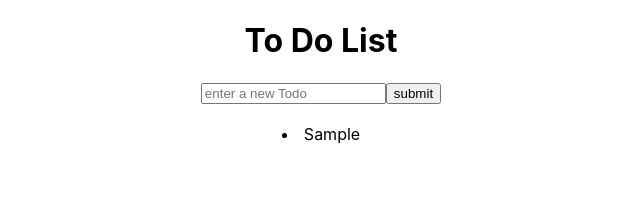
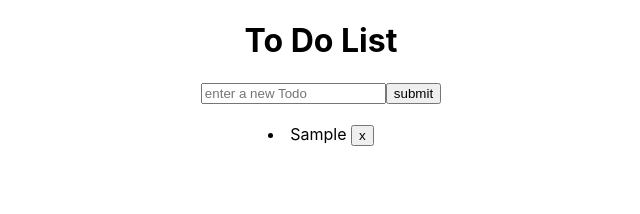
Before and after one commit to Vish-Mayer/notes-app-react, a React (Create React App) app: page / in a window 1280 px wide. Both pictures are taken after typing "Sample" into the empty fields and a click on the button "submit". Shown: the top 214 px of the page, without its empty margins (319-959 px from the left). Built offline with nearby package versions, Linux system fonts and the light colour scheme.

Commit message:
added delete button for posts

```diff
--- a/src/App.js
+++ b/src/App.js
@@ -15,10 +15,10 @@ class App extends Component {
     }
   }
 
-  handleInput(event) {
+  handleInput(e) {
     this.setState ({
       item:{
-        body: event.target.value,
+        body: e.target.value,
         id: Date.now()
       }
     })
@@ -29,7 +29,6 @@ class App extends Component {
     const newItem = this.state.item
     const list = [...this.state.list]
     list.push(newItem)
-    console.log(list)
     this.setState ({
       list,
       item:{
@@ -52,7 +51,6 @@ class App extends Component {
           value={this.state.item.body}
           onChange={this.handleInput.bind(this)}
           >
-
           </input>
           <button
           id='submit'
@@ -61,15 +59,17 @@ class App extends Component {
           </button>
         </form>
         <br/>
-
           {this.state.list.map(item => {
             return (
               <li
               id='text-output'
               key={item.id}>
                 {item.body}
+                &nbsp;
+                <button>
+                  x
+                </button>
               </li>
-
             )
           })}
       </div>
```
Also changed, not shown: 1 other file (tests, documents, lock files or other folders).
